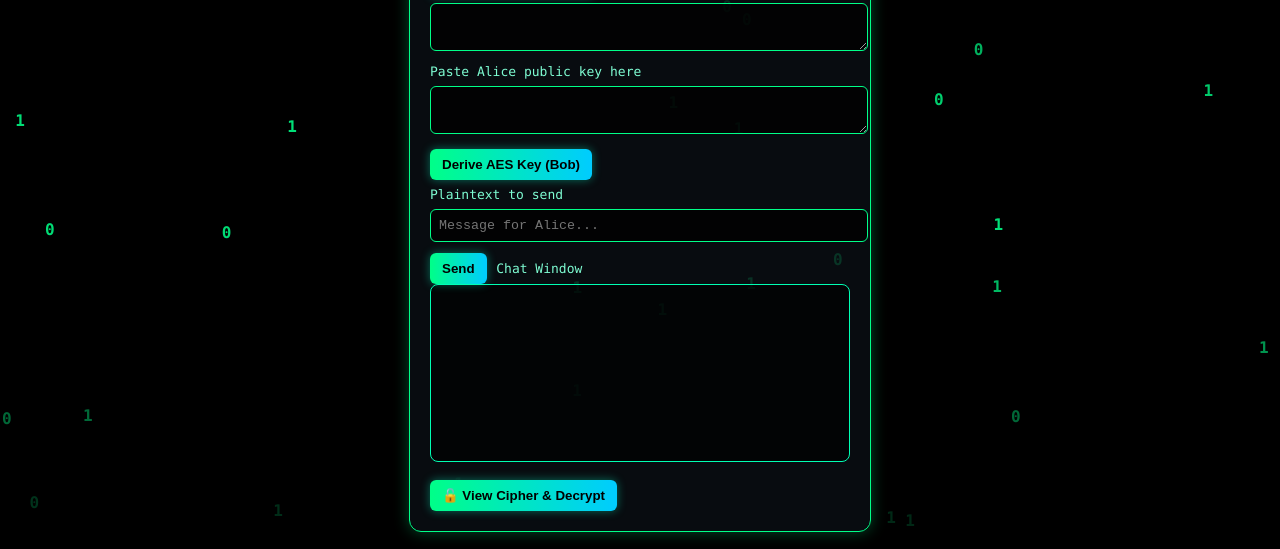
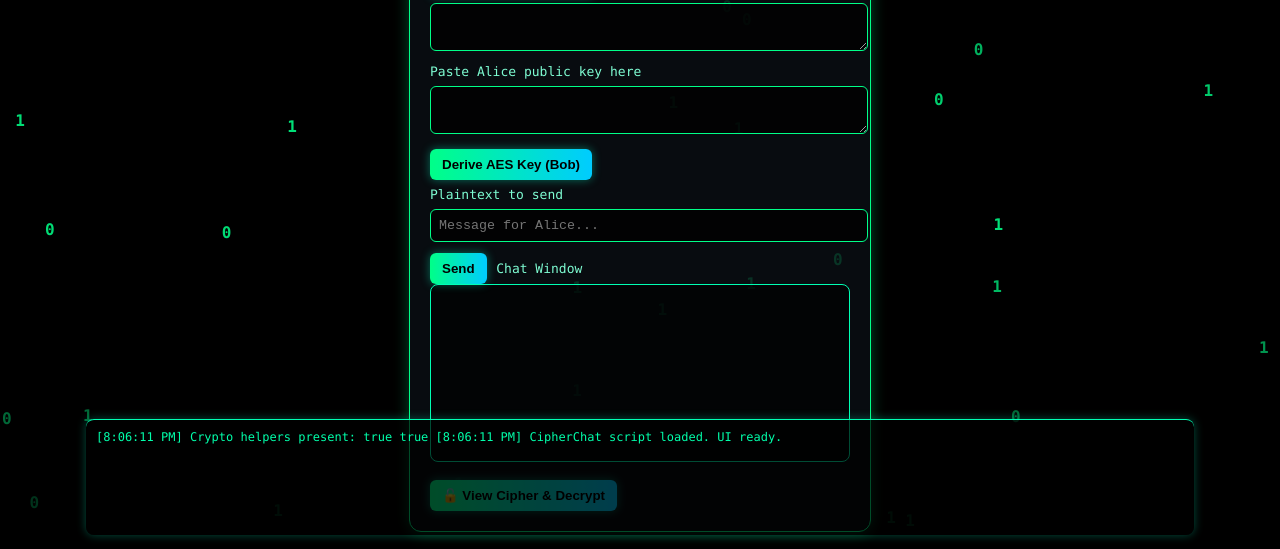
Before and after one commit to Namoj-design/AES-Project, a plain HTML site: page client/Bob.html in a window 1280 px wide. Shown: the part 225-774 px from the top of the page. Drawn offline with Linux system fonts and the light colour scheme.

Commit message:
new edits added to project

```diff
--- a/client/styles.css
+++ b/client/styles.css
@@ -1,4 +1,4 @@
-/* === Base layout === */
+/* === Base Layout === */
 body {
     font-family: 'SF Mono', Consolas, monospace;
     background-color: #000;
@@ -10,7 +10,7 @@ body {
     height: 100vh;
   }
 
-  /* === Background Animation (Falling 0s and 1s) === */
+  /* === Matrix Background Animation === */
   @keyframes matrixRain {
     0% { transform: translateY(-100%); opacity: 0; }
     50% { opacity: 1; }
@@ -37,7 +37,7 @@ body {
     animation: matrixRain linear infinite;
   }
 
-  /* === Foreground UI === */
+  /* === Header Section === */
   header {
     display: flex;
     justify-content: space-between;
@@ -55,6 +55,7 @@ body {
     text-shadow: 0 0 8px #00ffb3;
   }
 
+  /* === Theme Toggle Button === */
   .theme-toggle {
     border: 1px solid #00ffb3;
     background: rgba(0, 255, 179, 0.1);
@@ -70,6 +71,7 @@ body {
     background: rgba(0, 255, 179, 0.3);
   }
 
+  /* === Main Container === */
   .container {
     display: flex;
     justify-content: center;
@@ -79,6 +81,7 @@ body {
     position: relative;
   }
 
+  /* === Chat Box === */
   .box {
     background: rgba(10, 15, 20, 0.8);
     border: 1px solid #00ff88;
@@ -93,6 +96,7 @@ body {
     color: #7efcd2;
   }
 
+  /* === Input Areas === */
   input, textarea {
     width: 100%;
     background: rgba(0, 0, 0, 0.8);
@@ -111,6 +115,7 @@ body {
     outline: none;
   }
 
+  /* === Buttons === */
   button {
     background: linear-gradient(90deg, #00ff88, #00ccff);
     color: #000;
@@ -129,6 +134,7 @@ body {
     transform: scale(1.03);
   }
 
+  /* === Chat Area === */
   .chat {
     background: rgba(0, 0, 0, 0.7);
     border: 1px solid #00ffb3;
@@ -141,6 +147,7 @@ body {
     color: #9efad6;
   }
 
+  /* === Notifications and Status === */
   .notify {
     color: #ffea00;
     font-size: 13px;
@@ -153,19 +160,26 @@ body {
     margin-top: 4px;
   }
 
+  /* === Activity Log (bottom console) === */
   .log {
     background: rgba(0, 0, 0, 0.7);
     border-top: 1px solid #00ffb3;
     padding: 10px;
     color: #00ffaa;
-    height: 120px;
+    height: 95px; /* Slightly reduced */
     overflow-y: auto;
     font-size: 12px;
-    z-index: 2;
-    position: relative;
+    position: fixed;
+    bottom: 40px; /* Lifted upward for visibility */
+    left: 50%;
+    transform: translateX(-50%);
+    width: 85%;
+    border-radius: 8px;
+    box-shadow: 0 0 10px rgba(0, 255, 200, 0.3);
+    z-index: 5;
   }
 
-  /* === Light mode === */
+  /* === Light Mode === */
   body.light {
     background-color: #f6f7fb;
     color: #222;
```
